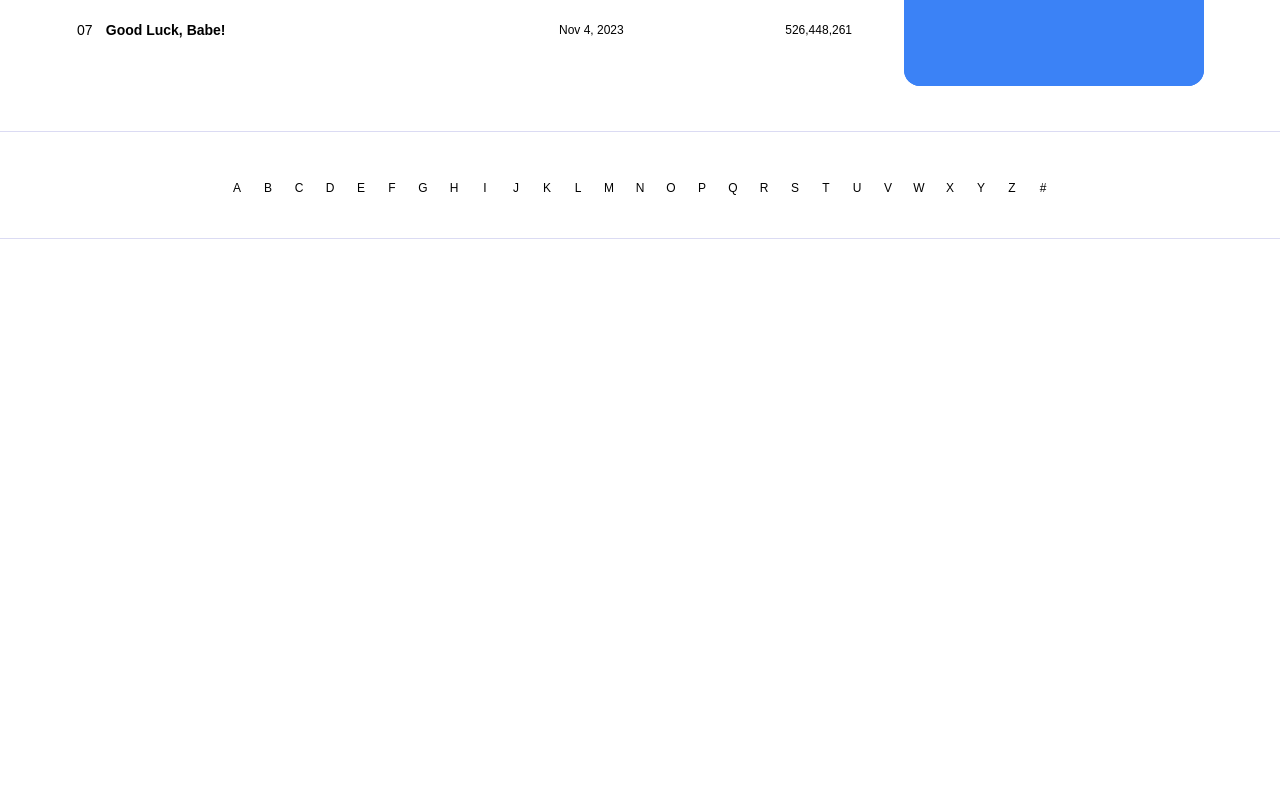
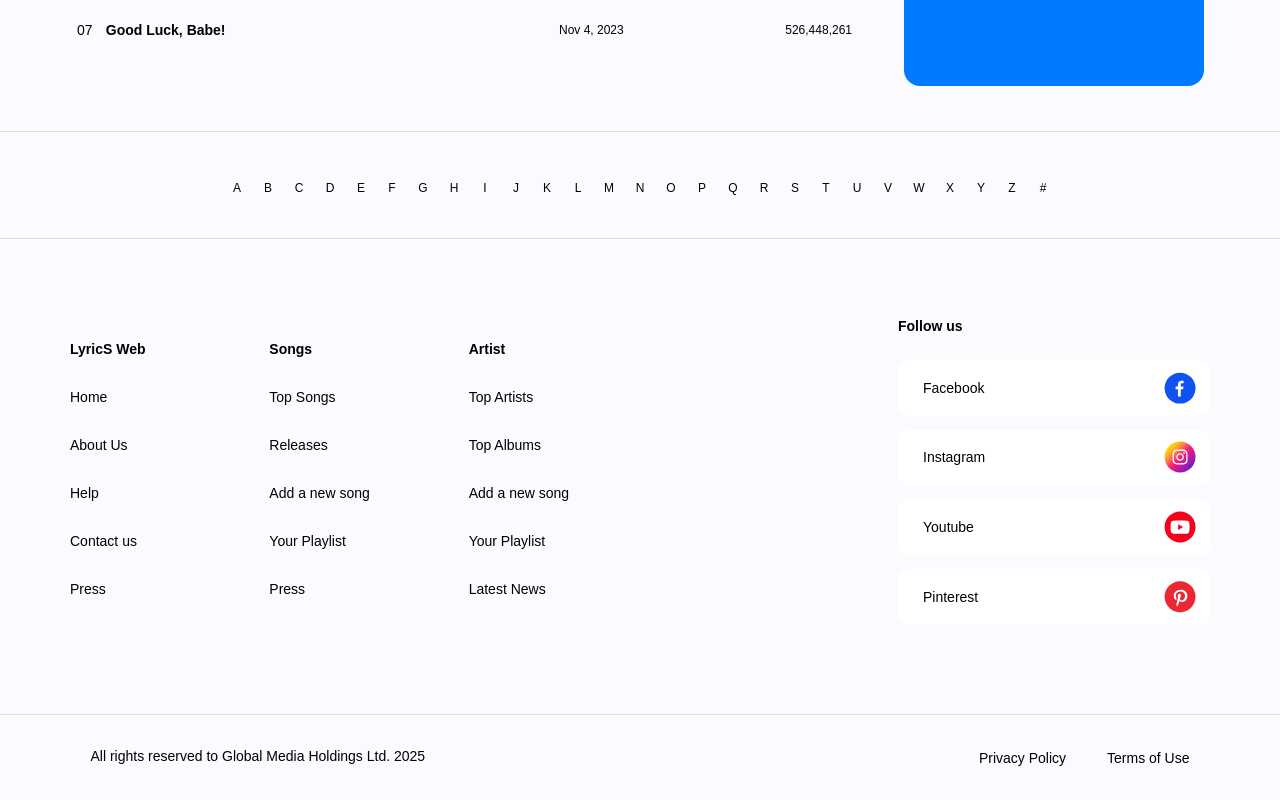
Before and after one commit to tusharswami534/lyrics-web, a React (Create React App) app: page / in a window 1280 px wide. Shown: the part 1172-1972 px from the top of the page. Before the commit the page ends 1419 px from the top, so only its background shows below. Built offline with nearby package versions, Linux system fonts and the light colour scheme.

Commit message:
footer complete

```diff
--- a/src/components/Footer.jsx
+++ b/src/components/Footer.jsx
@@ -1,10 +1,52 @@
 import React from 'react'
+import { FOOTER_ARTIST_LIST, FOOTER_FOLLOW_US_LIST, FOOTER_LYRICS_WEB_LIST, FOOTER_SONGS_LIST } from '../utils/helper'
+import { NavLink } from 'react-router-dom'
 
 const Footer = () => {
+  const year = new Date().getFullYear()
   return (
-    <div>
-
-    </div>
+    <>
+       <div className='max-w-[1140px] items-center pt-[67px] pb-[89px] max-lg:py-14 max-md:py-10 max-sm:py-8 max-lg:gap-10 justify-between max-xl:px-4 max-lg:flex-col flex mx-auto'>
+        <div className='max-w-[598px] w-full max-lg:w-full max-lg:max-w-[unset]'>
+          <div className='flex'>
+            <div className='w-4/12 gap-y-6 max-md:gap-y-4 flex flex-col'>
+              <h3 className='font-poppins leading-[24px] font-semibold text-sm max-lg:text-center max-sm:text-sm'>LyricS Web</h3>
+              {FOOTER_LYRICS_WEB_LIST.map((item, index) => (
+                <NavLink className='text-sm leading-[24px] max-lg:text-center max-sm:text-xs' to={item.link} key={index}>{item.title}</NavLink>
+                ))}
+            </div>
+            <div className='w-4/12 flex gap-y-6 max-md:gap-y-4 flex-col'>
+              <h3 className='font-poppins leading-[24px] font-semibold text-sm max-lg:text-center max-sm:text-sm'>Songs</h3>
+              {FOOTER_SONGS_LIST.map((item, index) => (
+                <NavLink className='text-sm leading-[24px] max-lg:text-center max-sm:text-xs' to={item.link} key={index}>{item.title}</NavLink>
+              ))}
+            </div>
+            <div className='w-4/12 flex gap-y-6 max-md:gap-y-4 flex-col'>
+              <h3 className='font-poppins leading-[24px] font-semibold text-sm max-lg:text-center max-sm:text-sm'>Artist</h3>
+              {FOOTER_ARTIST_LIST.map((item, index) => (
+                <NavLink className='text-sm leading-[24px] max-lg:text-center max-sm:text-xs' to={item.link} key={index}>{item.title}</NavLink>
+              ))}
+            </div>
+          </div>
+        </div>
+        <div className='max-w-[312px] flex flex-col gap-[14px] w-full'>
+          <h3 className='font-poppins leading-[24px] pb-2 font-semibold text-sm'>Follow us</h3>
+          {FOOTER_FOLLOW_US_LIST.map((item, index) => (
+              <NavLink target='_blank' className='text-sm leading-[24px]' to={item.link} key={index}><span className='max-w-[312ppx] rounded-[10px] bg-white flex items-center justify-between pl-[25px] pt-[11.65px] pb-[12px] pr-[14.46px]'>{item.title} {item.icon} </span></NavLink>
+            ))
+          }
+        </div>
+      </div>
+      <div className='w-full border-t border-solid border-sky-blue pt-[31px] pb-[30px] max-md:py-5 max-lg:py-6'>
+            <div className='max-w-[1131px] px-4 mx-auto w-full max-md:flex-col gap-3 justify-between flex'>
+                <p className='max-md:text-center text-sm'>All rights reserved to Global Media Holdings Ltd. {year}</p>
+                <div className='flex gap-[41px] max-lg:justify-center'>
+                  <NavLink className='text-sm leading-[24px] max-md:text-center font-poppins text-black'>Privacy Policy</NavLink>
+                  <NavLink className='text-sm leading-[24px] max-md:text-center font-poppins text-black'>Terms of Use</NavLink>
+                </div>
+            </div>
+      </div>
+    </>
   )
 }
 
--- a/src/components/Hero.jsx
+++ b/src/components/Hero.jsx
@@ -33,7 +33,7 @@ const Hero = () => {
                     <button onClick={() => handleClick('all')} className={`px-[13px] pt-[2px] pb-[1px] leading-[24px] max-md:leading-[18px] text-xs font-medium bg-white border border-solid border-dark-black rounded-[9px] transition-all duration-300 ${(id === 'all' || id === '') ? '!bg-[#14191C] text-white' : ''}`}>All</button>
                     <button onClick={() => handleClick('pop')} className={`px-[11px] pt-[2px] pb-[1px] text-xs leading-[24px] max-md:leading-[18px] font-medium bg-white border border-solid border-dark-black rounded-[9px] transition-all duration-300 ${id === 'pop' ? '!bg-[#14191C] text-white' : ''} `}>Pop</button>
                     <button onClick={() => handleClick('rock')} className={`px-[11px] pt-[2px] pb-[1px] text-xs leading-[24px] max-md:leading-[18px] font-medium bg-white border border-solid border-dark-black rounded-[9px] transition-all duration-300 ${id === 'rock' ? '!bg-[#14191C] text-white' : ''} `}>Rock</button>
-                    <select value={id} onChange={handleSelectChange} className={`${id === "lofi" || id === "song" || id === "more" ? "bg-black text-white" : ""} outline-none !text-xs text-customBlack py-[5.84px] !pl-[9.2px] !pr-[22.15px] cursor-pointer border appearance-none border-black rounded-[9px] font-medium max-sm:px-3 max-sm:py-2`}>
+                    <select value={id} onChange={handleSelectChange} className={`${id === "lofi" || id === "song" || id === "more" ? "bg-black text-white" : ""}  outline-none !text-xs text-customBlack py-[5.84px] !pl-[9.2px] !pr-[22.15px] cursor-pointer border appearance-none border-dark-black rounded-[9px] font-medium max-sm:px-3 max-sm:py-[2.5px]`}>
                             <option value="more">More</option>
                             <option value="lofi">Lofi</option>
                             <option value="song">Song</option>
--- a/src/components/Song.jsx
+++ b/src/components/Song.jsx
@@ -47,7 +47,7 @@ const Song = () => {
           </tbody>
         </table>
         <input hidden onChange={handleImage} type="file" id='image' />
-        <div className='min-h-[600px] max-md:min-h-[500px] max-sm:min-h-[400px] relative max-w-[300px] w-full overflow-hidden group bg-blue-500 rounded-2xl flex justify-center items-center mx-auto'>
+        <div className='min-h-[600px] max-md:min-h-[500px] max-sm:min-h-[400px] relative max-w-[300px] w-full overflow-hidden group bg-blue rounded-2xl flex justify-center items-center mx-auto'>
           {image ? <div><img src={image} alt="images" /><button onClick={deleteImage} className='absolute top-4 right-4 text-white'>X</button></div> : <label className='cursor-pointer absolute flex justify-center items-center w-full h-full text-center bg-blue-500 text-white ' htmlFor="image">Add Place</label>}
         </div>
       </div>
--- a/src/index.css
+++ b/src/index.css
@@ -7,3 +7,6 @@
 *{
     font-family: 'Poppins', sans-serif;
 }
+body{
+    background-color: #FAFAFF;
+}
--- a/src/utils/helper.js
+++ b/src/utils/helper.js
@@ -1,3 +1,5 @@
+import { FaceBookIcon, InstagramIcon, PinterestIcon,  YouTubeIcon } from "./icons"
+
 export const ALPHABET_LIST = [
     'a', 'b', 'c', 'd', 'e', 'f', 'g', 'h', 'i', 'j', 'k', 'l', 'm', 'n', 'o', 'p', 'q', 'r', 's', 't', 'u', 'v', 'w', 'x', 'y', 'z' , '#'
 ]
@@ -36,3 +38,95 @@ export const TABLE_DATA_LIST = [
         timesPlayed: "526,448,261"
     },
 ]
+
+export const FOOTER_LYRICS_WEB_LIST =[
+    {
+        title : 'Home',
+        link : '#home'
+    },
+    {
+        title : 'About Us',
+        like : '#about'
+    },
+    {
+        title : 'Help',
+        link : '#help'
+    },
+    {
+        title : 'Contact us',
+        like : '#contact'
+    },
+    {
+        title : 'Press',
+        link : '#press'
+    },
+]
+
+export const FOOTER_SONGS_LIST =[
+    {
+        title : 'Top Songs',
+        link : '#top-songs'
+    },
+    {
+        title : 'Releases',
+        like : '#releases'
+    },
+    {
+        title : 'Add a new song',
+        link : '#add-new-song'
+    },
+    {
+        title : 'Your Playlist',
+        like : '#your-playlist'
+    },
+    {
+        title : 'Press',
+        link : '#press'
+    },
+]
+
+export const FOOTER_ARTIST_LIST =[
+    {
+        title : 'Top Artists',
+        link : '#top-artists'
+    },
+    {
+        title : 'Top Albums',
+        like : '#top-albums'
+    },
+    {
+        title : 'Add a new song',
+        link : '#add-new-song'
+    },
+    {
+        title : 'Your Playlist',
+        like : '#your-playlist'
+    },
+    {
+        title : 'Latest News',
+        link : '#latest-news'
+    },
+]
+
+export const FOOTER_FOLLOW_US_LIST =[
+    {
+        title : 'Facebook',
+        link : 'https://www.facebook.com/',
+        icon : <FaceBookIcon/>
+    },
+    {
+        title : 'Instagram',
+        like : 'https://www.instagram.com/',
+        icon : <InstagramIcon/>
+    },
+    {
+        title : 'Youtube',
+        link : 'https://www.youtube.com/',
+        icon : <YouTubeIcon/>
+    },
+    {
+        title : 'Pinterest',
+        like : 'https://www.pinterest.com/',
+        icon : <PinterestIcon/>
+    },
+]
--- a/src/utils/icons.js
+++ b/src/utils/icons.js
@@ -48,10 +48,11 @@ export const InstagramIcon = ()  => (
 )
 
 export const YouTubeIcon = () => (
-    <svg width="398" height="389" viewBox="0 0 398 389" fill="none" xmlns="http://www.w3.org/2000/svg">
-    <rect width="398" height="389" rx="20" fill="#FAFAFF"/>
+    <svg width="32" height="32" viewBox="0 0 32 32" fill="none" xmlns="http://www.w3.org/2000/svg">
+    <path d="M31.5381 15.916C31.5381 7.36874 24.6115 0.439819 16.0671 0.439819C7.52277 0.439819 0.596191 7.36874 0.596191 15.916C0.596191 24.4632 7.52277 31.3922 16.0671 31.3922C24.6115 31.3922 31.5381 24.4632 31.5381 15.916Z" fill="#F7001B"/>
+    <path d="M25.1723 11.5127C25.0651 11.1091 24.8538 10.7408 24.5596 10.4445C24.2653 10.1483 23.8985 9.93456 23.4957 9.82472C22.013 9.4259 16.0867 9.4259 16.0867 9.4259C16.0867 9.4259 10.1603 9.4259 8.67764 9.82472C8.27488 9.93456 7.90802 10.1483 7.61378 10.4445C7.31954 10.7408 7.10824 11.1091 7.00102 11.5127C6.60449 13.0023 6.60449 16.1088 6.60449 16.1088C6.60449 16.1088 6.60449 19.2153 7.00102 20.7049C7.10824 21.1085 7.31954 21.4768 7.61378 21.7731C7.90802 22.0693 8.27488 22.283 8.67764 22.3929C10.1603 22.7917 16.0867 22.7917 16.0867 22.7917C16.0867 22.7917 22.013 22.7917 23.4957 22.3929C23.8985 22.283 24.2653 22.0693 24.5596 21.7731C24.8538 21.4768 25.0651 21.1085 25.1723 20.7049C25.5689 19.2153 25.5689 16.1088 25.5689 16.1088C25.5689 16.1088 25.5689 13.0023 25.1723 11.5127Z" fill="white"/>
+    <path d="M14.147 18.9288V13.2871L19.1036 16.1079L14.147 18.9288Z" fill="#F7001B"/>
     </svg>
-
 )
 
 export const PinterestIcon = () => (
--- a/src/view/Home.jsx
+++ b/src/view/Home.jsx
@@ -1,12 +1,14 @@
 import React from 'react'
 import Hero from '../components/Hero'
 import Song from '../components/Song'
+import Footer from '../components/Footer'
 
 const Home = () => {
   return (
     <div>
         <Hero/>
         <Song/>
+        <Footer/>
     </div>
   )
 }
--- a/tailwind.config.js
+++ b/tailwind.config.js
@@ -10,7 +10,9 @@ module.exports = {
         'dark-black' : '#14191C',
         'light-gary' : '#333333',
         'light-sky-blue' : '#CECECE',
-        'custom-gray' : '#2E2F37'
+        'custom-gray' : '#2E2F37',
+        'blue' : '#007BFF'
+
 
       },
       fontFamily: {
```
